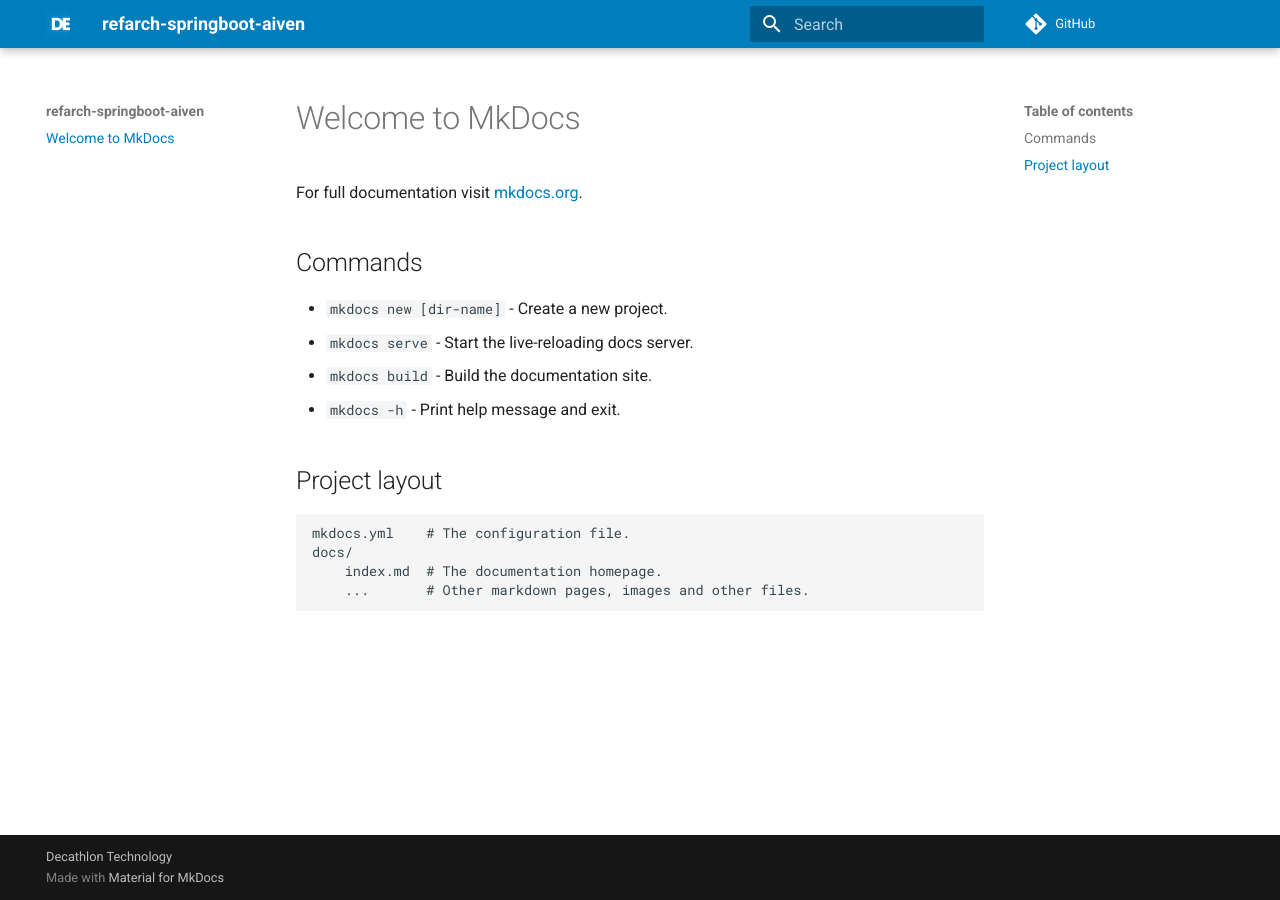
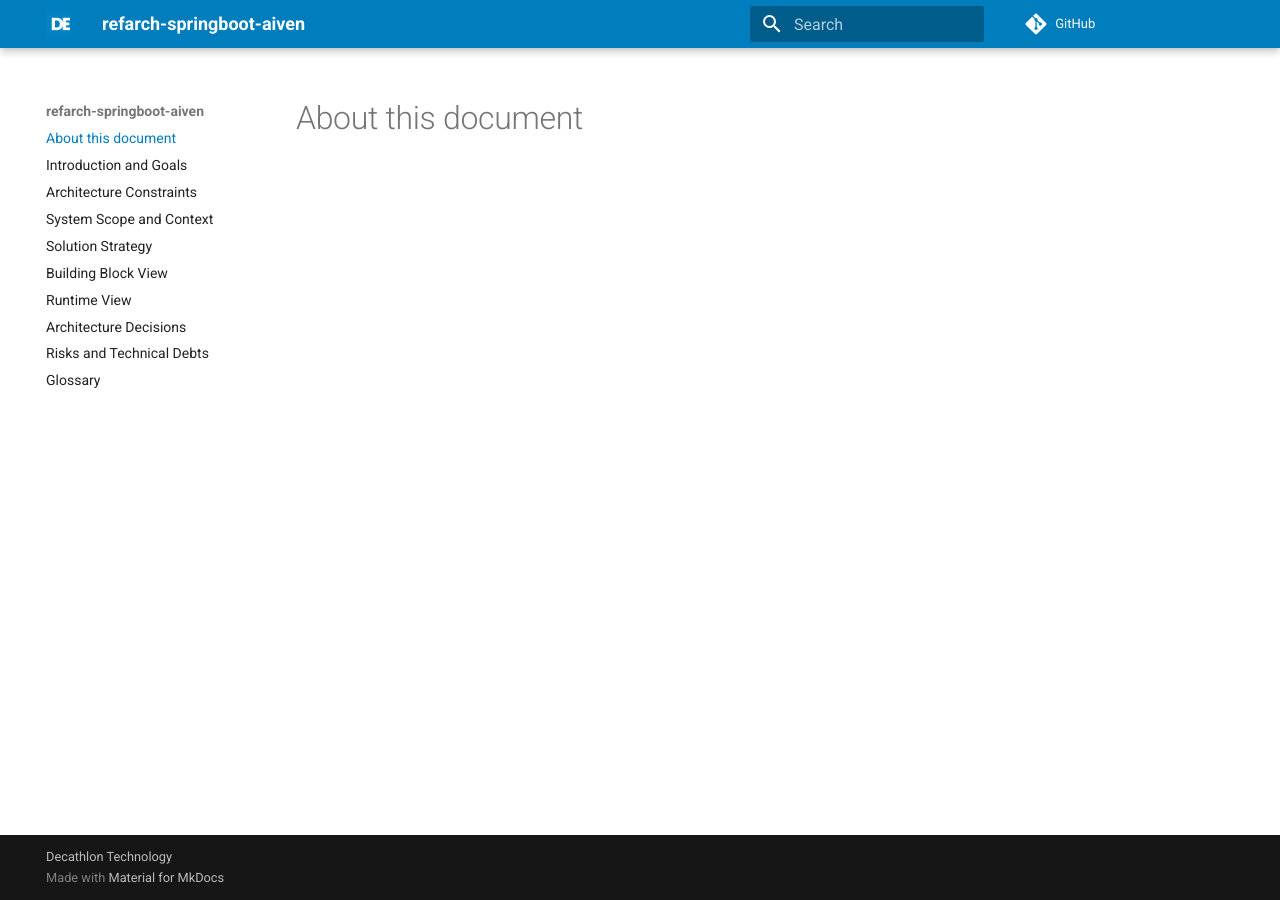
Before and after one commit to clap-demo/refarch-001, an MkDocs documentation site: the page built from docs/index.md, in a window 1280 px wide. Built offline with MkDocs 1.6.1 and Material for MkDocs 9.7.7, drawn with Linux system fonts in a browser that asks for light colours; comment, search, counter and statistics services are not loaded; the version menu is left out.

Commit message:
feat: import arc42-8.1 markdown template

```diff
--- /dev/null
+++ b/docs/02_architecture_constraints.md
@@ -0,0 +1 @@
+# Architecture Constraints
--- /dev/null
+++ b/docs/04_solution_strategy.md
@@ -0,0 +1 @@
+# Solution Strategy
--- /dev/null
+++ b/docs/09_architecture_decisions.md
@@ -0,0 +1 @@
+# Architecture Decisions
--- /dev/null
+++ b/docs/11_technical_risks.md
@@ -0,0 +1 @@
+# Risks and Technical Debts
--- a/docs/index.md
+++ b/docs/index.md
@@ -1,17 +1 @@
-# Welcome to MkDocs
-
-For full documentation visit [mkdocs.org](https://www.mkdocs.org).
-
-## Commands
-
-* `mkdocs new [dir-name]` - Create a new project.
-* `mkdocs serve` - Start the live-reloading docs server.
-* `mkdocs build` - Build the documentation site.
-* `mkdocs -h` - Print help message and exit.
-
-## Project layout
-
-    mkdocs.yml    # The configuration file.
-    docs/
-        index.md  # The documentation homepage.
-        ...       # Other markdown pages, images and other files.
+# About this document
```
Also changed, not shown: docs/01_introduction_and_goals.md (added, +34 -0 lines), docs/03_system_scope_and_context.md (added, +15 -0 lines), docs/05_building_block_view.md (added, +72 -0 lines), docs/06_runtime_view.md (added, +15 -0 lines), docs/12_glossary.md (added, +24 -0 lines).
